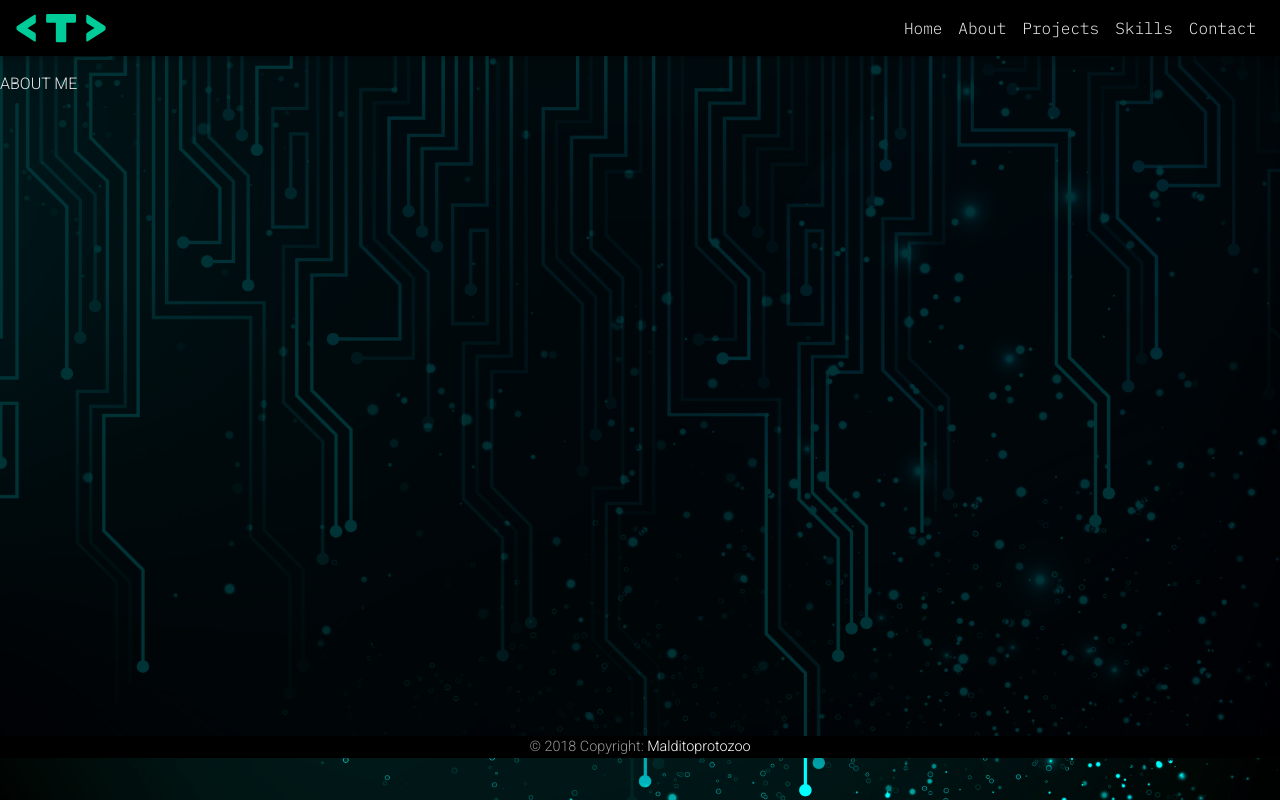
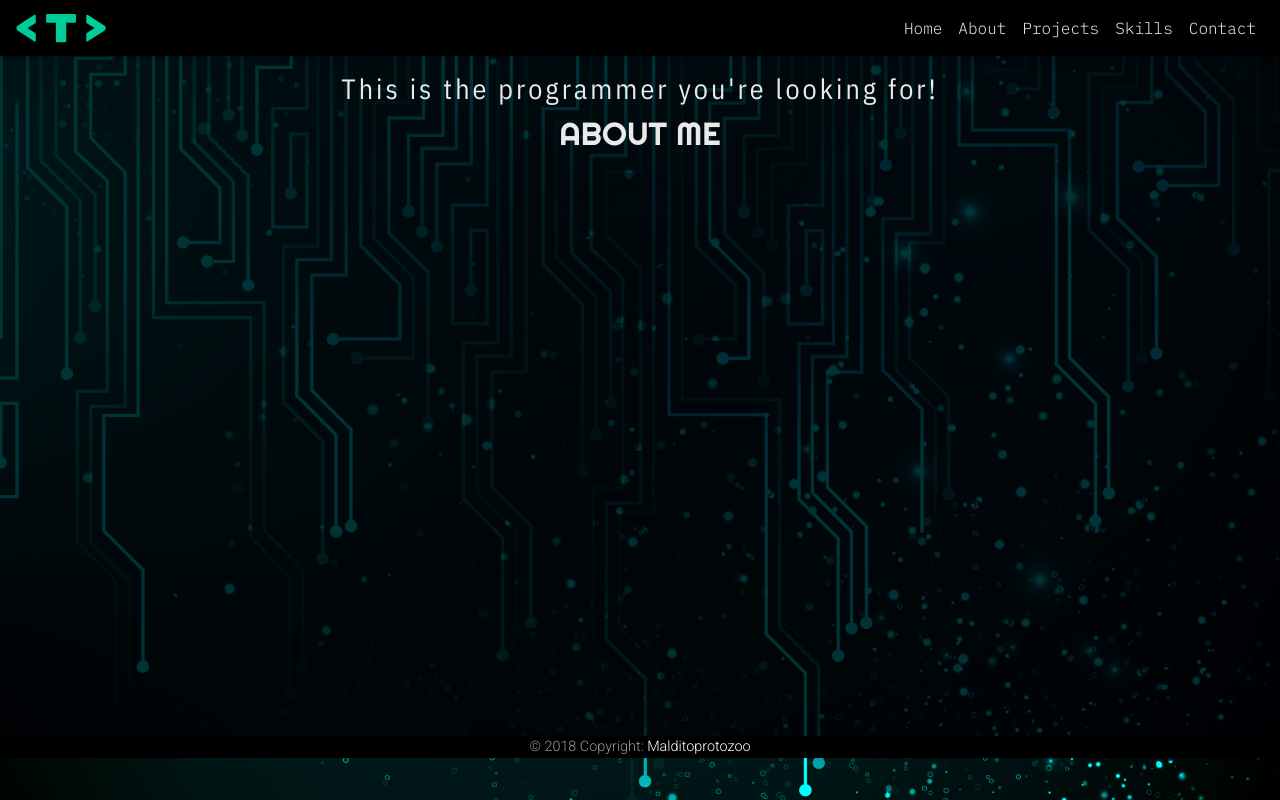
Before and after one commit to malditoprotozoo/portfolio, a React (Create React App) app: page /about in a window 1280 px wide. Built offline with nearby package versions, Linux system fonts and the light colour scheme.

Commit message:
adding titles to about

```diff
--- a/src/components/About/index.js
+++ b/src/components/About/index.js
@@ -4,7 +4,10 @@ class About extends Component {
   render() {
     return (
       <div id="About" className="section">
-        <p>ABOUT ME</p>
+        <header>
+          <h3>This is the programmer you're looking for!</h3>
+          <h2>ABOUT ME</h2>
+        </header>
       </div>
     );
   }
```
